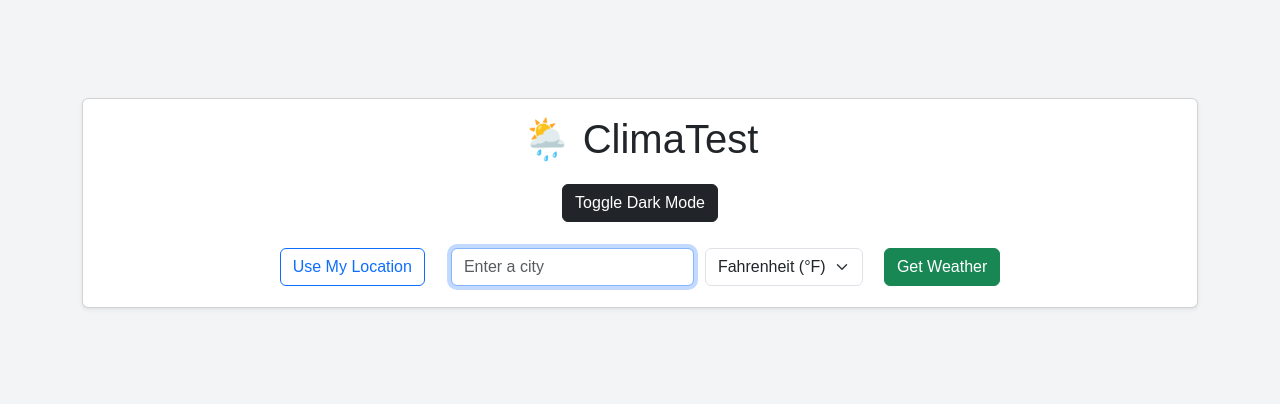
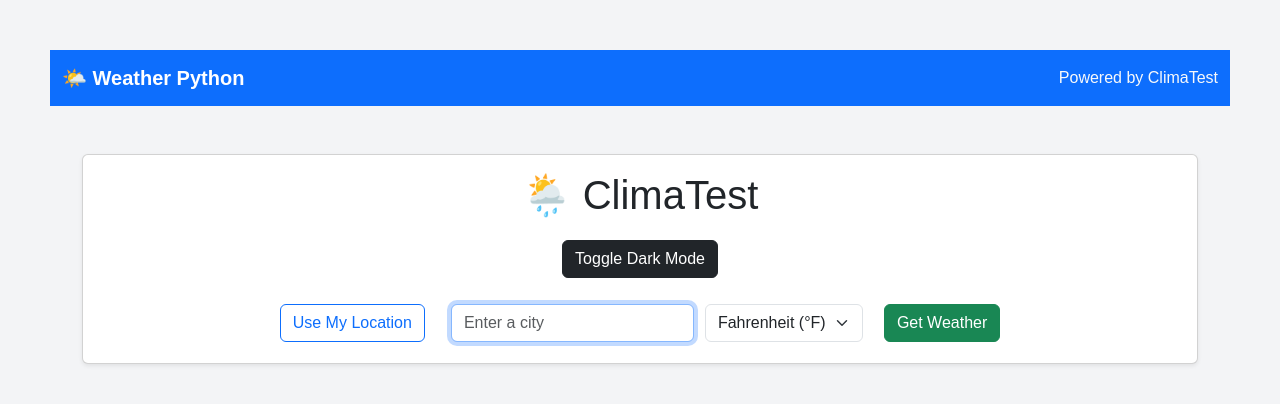
Before and after one commit to rinnemunch/weather-app, a Flask app: page / in a window 1280 px wide. Shown: the top 404 px of the page. Run offline with Flask 3, Linux system fonts and the light colour scheme.

Commit message:
Added top navigation banner with Weather Python branding

```diff
--- a/templates/index.html
+++ b/templates/index.html
@@ -10,6 +10,16 @@
     <link rel="stylesheet" href="{{ url_for('static', filename='style.css') }}" />
   </head>
   <body>
+    <!-- Header Banner -->
+    <nav class="navbar navbar-expand-lg navbar-dark bg-primary">
+      <div class="container-fluid">
+        <a class="navbar-brand fw-bold" href="#">🌤️ Weather Python</a>
+        <span class="navbar-text text-light">
+          Powered by ClimaTest
+        </span>
+      </div>
+    </nav>
+
     <div class="container py-5">
 
       <!-- Card UI -->
```
